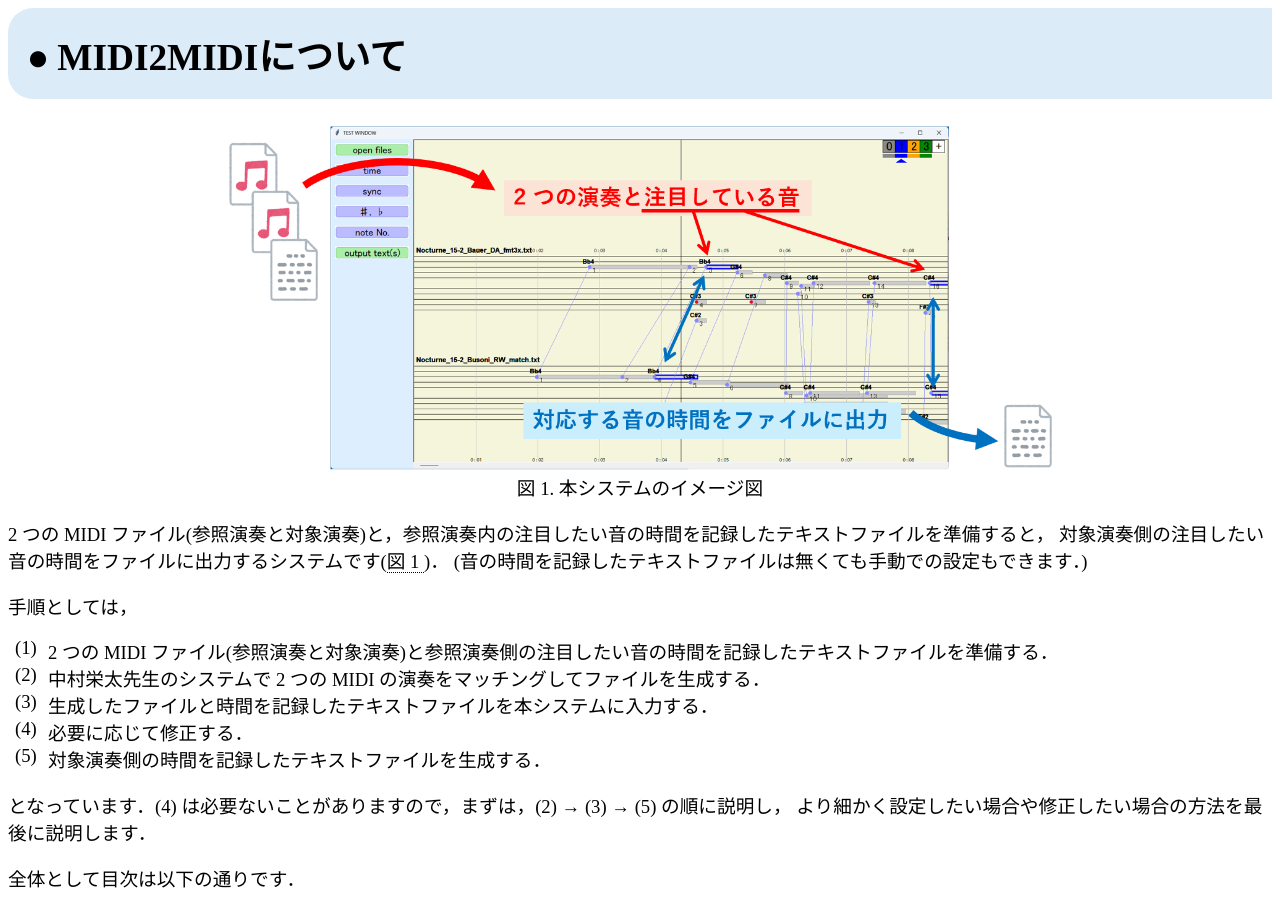
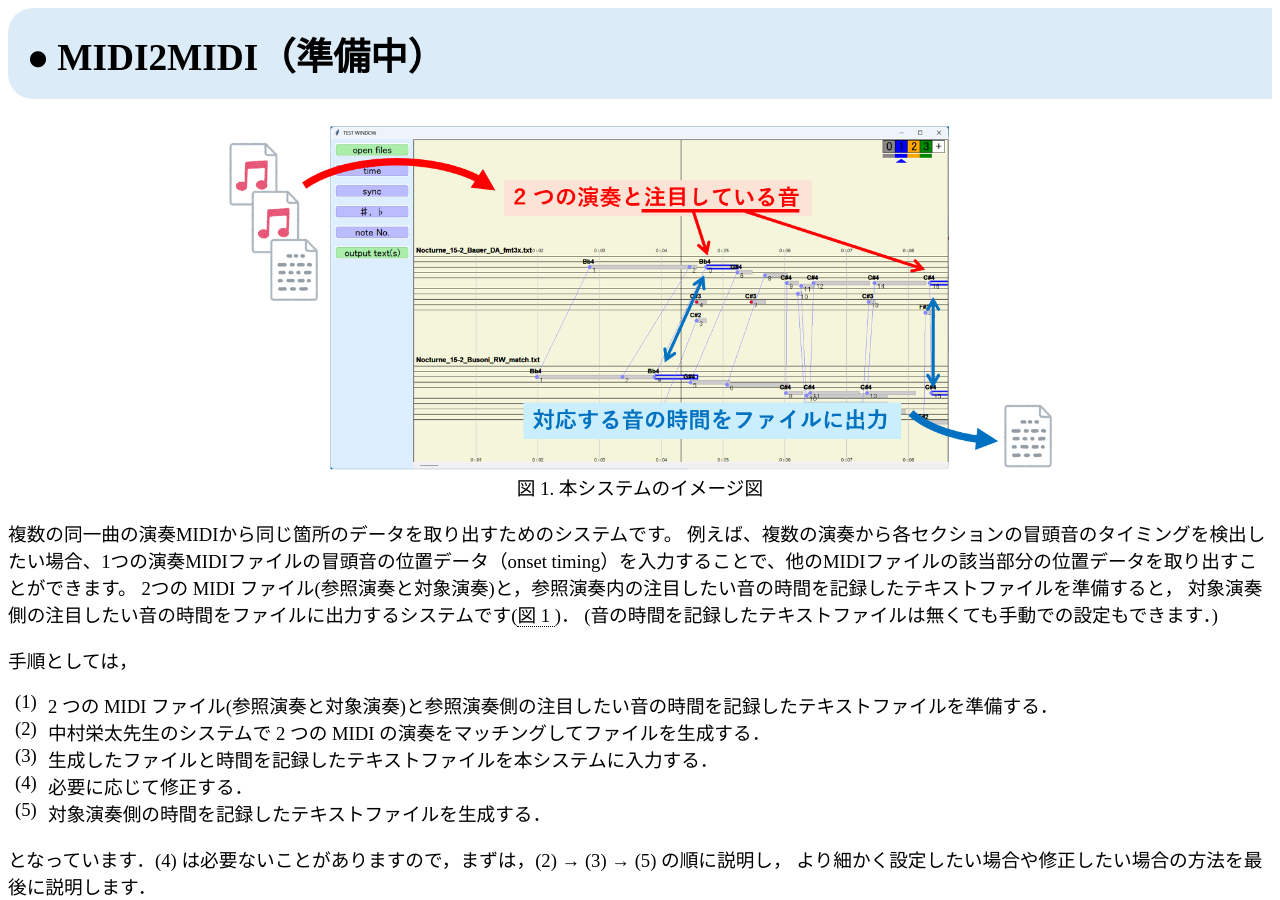
Before and after one commit to akikowashino/akikowashino.github.io, a Jekyll site: the page midi2midi/manual.html, which Jekyll copies as it is, in a window 1280 px wide and 900 px high. Built offline with Jekyll 4.4.1, drawn with Linux system fonts in a browser that asks for light colours.

Commit message:
Update manual.html

```diff
--- a/midi2midi/manual.html
+++ b/midi2midi/manual.html
@@ -12,7 +12,7 @@
 
 <!-- *************************************************************
      ************************************************************* -->
-<h1>MIDI2MIDIについて</h1>
+<h1>MIDI2MIDI（準備中）</h1>
 <div>
 
 <figure>
@@ -21,7 +21,9 @@
 </figure>
 
 <p>
-2 つの MIDI ファイル(参照演奏と対象演奏)と，参照演奏内の注目したい音の時間を記録したテキストファイルを準備すると，
+複数の同一曲の演奏MIDIから同じ箇所のデータを取り出すためのシステムです。
+	例えば、複数の演奏から各セクションの冒頭音のタイミングを検出したい場合、1つの演奏MIDIファイルの冒頭音の位置データ（onset timing）を入力することで、他のMIDIファイルの該当部分の位置データを取り出すことができます。
+	2つの MIDI ファイル(参照演奏と対象演奏)と，参照演奏内の注目したい音の時間を記録したテキストファイルを準備すると，
 対象演奏側の注目したい音の時間をファイルに出力するシステムです(<span class="ref">図 1 </span>)．
 (音の時間を記録したテキストファイルは無くても手動での設定もできます．)
 </p>
```
